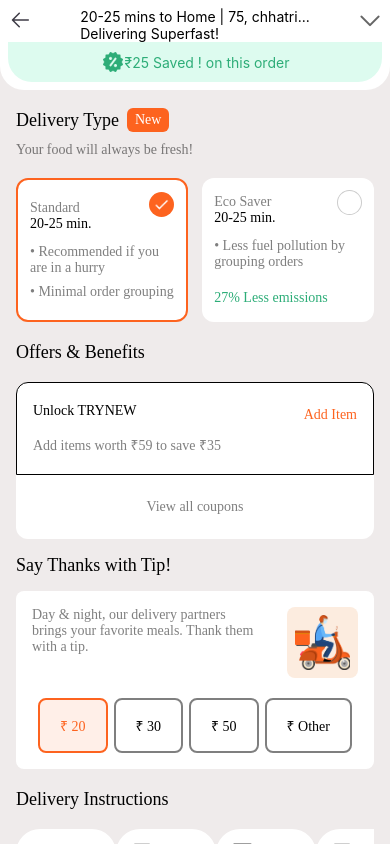
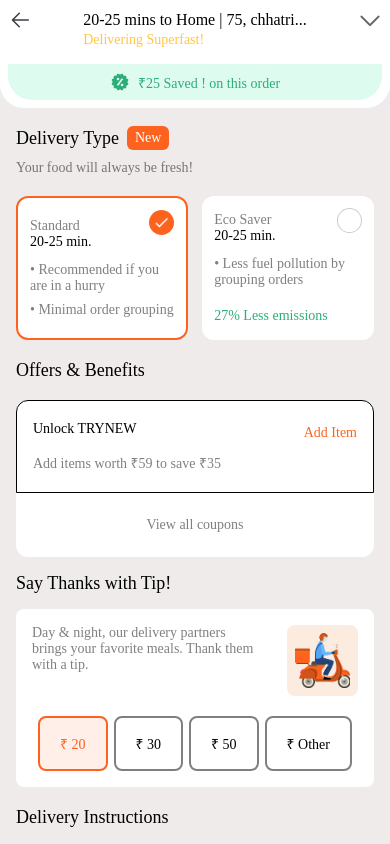
Before and after one commit to keshavagrawal04/Customer-Food-App, a React Native app: screen /Checkout in a window 390 px wide. Built offline with nearby package versions, Linux system fonts and the light colour scheme.

Commit message:
some more changes

```diff
--- a/src/screens/Delivery/Checkout.jsx
+++ b/src/screens/Delivery/Checkout.jsx
@@ -15,16 +15,21 @@ const Checkout = ({navigation}) => {
         <View className="flex flex-row justify-between">
           <Image source={icons.backArrow} className="w-[24px] h-[24px]" />
           <View>
-            <Text className="text-black">
+            <Text className="text-black font-proxima-nova-regular text-base">
               20-25 mins to Home | 75, chhatri...
             </Text>
-            <Text className="text-black">Delivering Superfast!</Text>
+            <Text className="text-[#FFC742] font-proxima-nova-bold">
+              Delivering Superfast!
+            </Text>
           </View>
           <Image source={icons.bottomArrowGray} className="w-[24px] h-[24px]" />
         </View>
-        <View className="bg-[#DDFBEF] rounded-b-3xl p-2 flex flex-row items-center justify-center">
-          <Image source={icons.bestOfferGreen} className="w-[24px] h-[24px]" />
-          <Text className="text-[#2DAD78]">₹25 Saved ! on this order</Text>
+        <View className="bg-[#DDFBEF] mt-4 space-x-2 rounded-b-3xl p-2 flex flex-row items-center justify-center">
+          <Image source={icons.bestOfferGreen} className="w-[20px] h-[20px]" />
+          <Text className="text-[#2DAD78] font-proxima-nova-bold">
+            ₹25 Saved !{" "}
+            <Text className="font-proxima-nova-regular">on this order</Text>
+          </Text>
         </View>
       </View>
       <ScrollView className="px-4">
```
